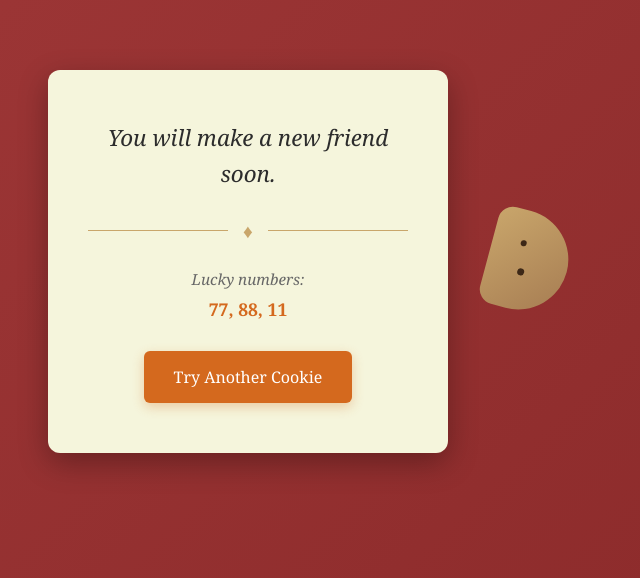
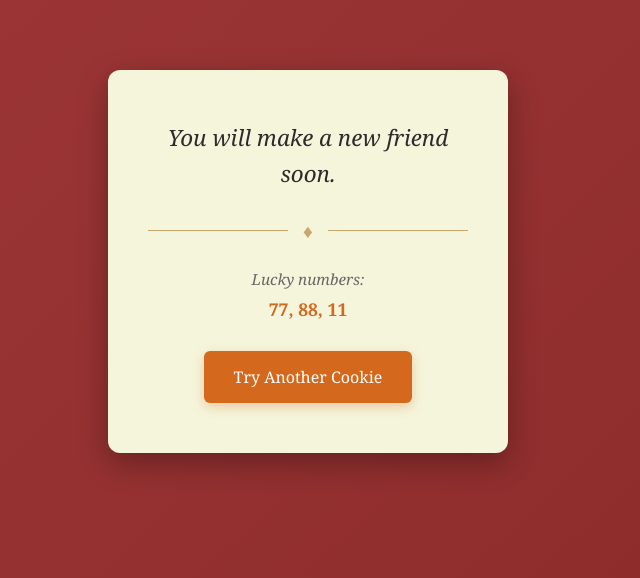
Before and after one commit to durgasnv/Fortune-Cookie-Generator-3, a plain HTML site: page index.html in a window 1280 px wide. Both pictures are taken after a click on the element 640 px from the left and 430 px from the top of the page. Shown: the part 222-800 px from the top of the page, without its empty margins (332-972 px from the left). Drawn offline with Linux system fonts and the light colour scheme.

Commit message:
fix: Removed the broken cookie piece and inserted z-index

```diff
--- a/index.html
+++ b/index.html
@@ -41,9 +41,6 @@
                 <p class="lucky-numbers" id="luckyNumbers"></p>
                 <button class="try-again-btn" id="tryAgainBtn">Try Another Cookie</button>
             </div>
-            <div class="broken-cookie">
-                <div class="cookie-piece"></div>
-            </div>
         </div>
     </div>
 
--- a/script.js
+++ b/script.js
@@ -45,10 +45,10 @@ function getRandomFortune() {
 
 // Show fortune (hide cookie, show card)
 function revealFortune() {
-    // First, crack the cookie animation
+    // First, trigger the cracking animation
     cookie.classList.add('cracking');
 
-    // Wait for crack animation, then show fortune
+    // Wait for the crack animation to complete, then show fortune
     setTimeout(function() {
         // Hide cookie state
         cookieState.classList.add('hidden');
@@ -59,7 +59,7 @@ function revealFortune() {
         // Set fortune text and lucky numbers
         fortuneText.textContent = getRandomFortune();
         luckyNumbers.textContent = generateLuckyNumbers();
-    }, 600);
+    }, 600); // Match the CSS transition duration
 }
 
 // Reset to cookie state
--- a/style.css
+++ b/style.css
@@ -138,6 +138,7 @@ body {
     height: 8px;
     background: #3d2817;
     border-radius: 50%;
+
 }
 
 .dot-1 { top: 35%; left: 25%; width: 6px; height: 6px; }
```
